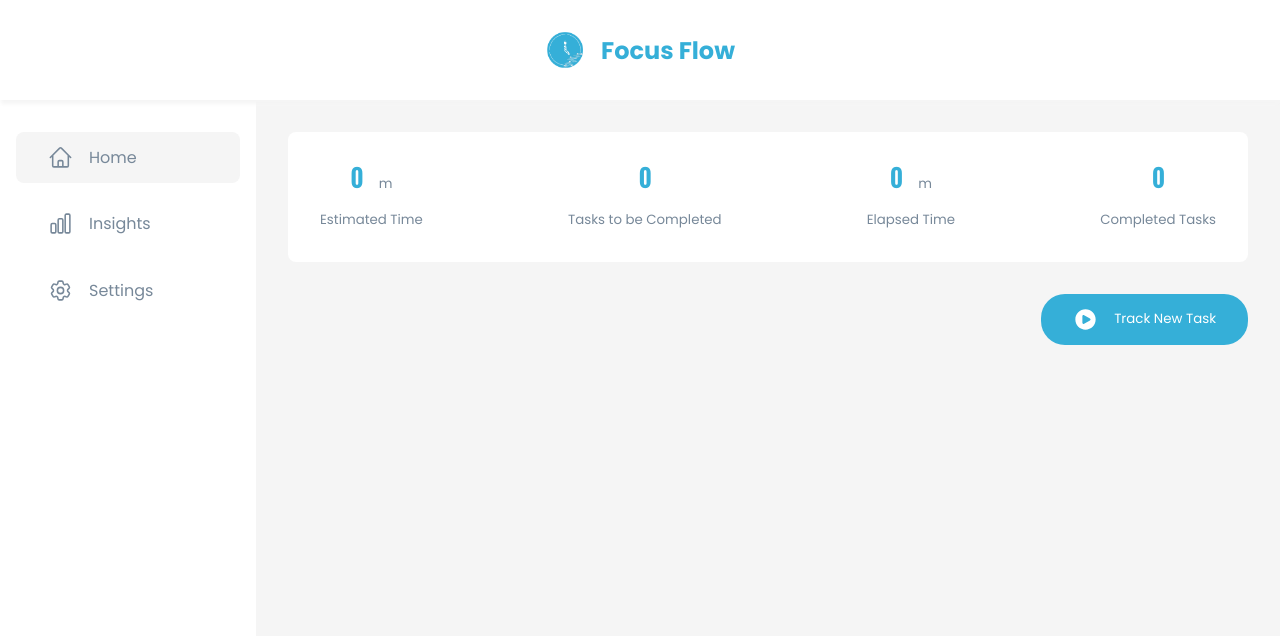
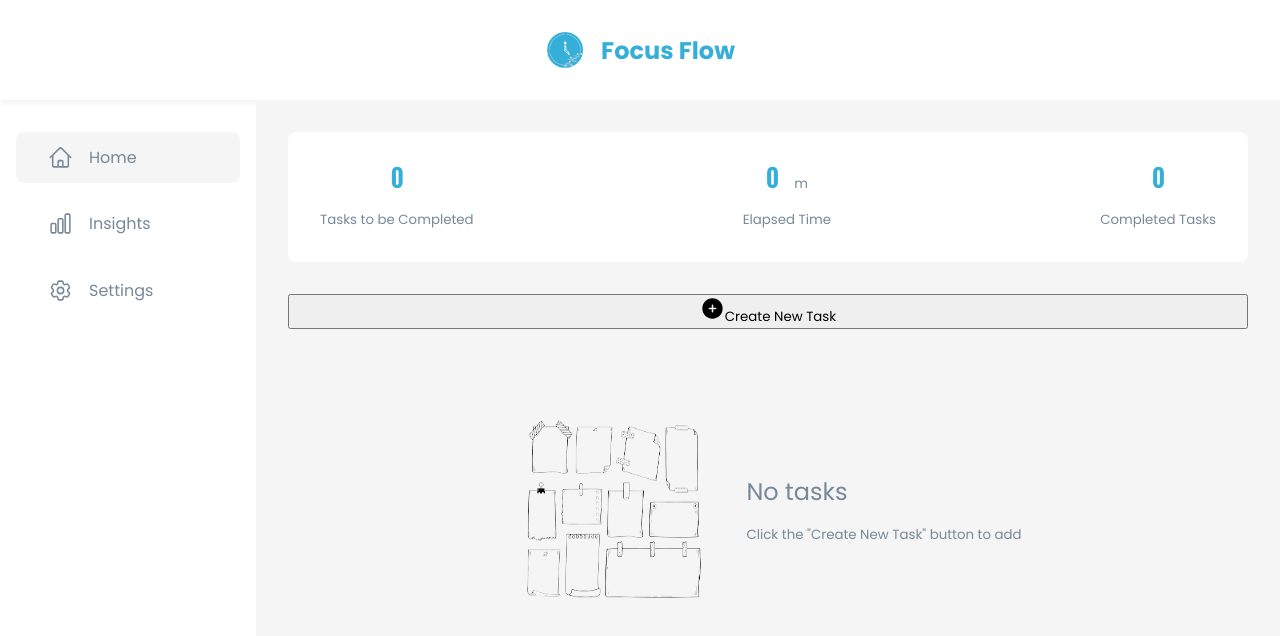
Before and after one commit to NeeshuSharmaa/focusFlow, a React (Vite) app: page / in a window 1280 px wide. Shown: the top 636 px of the page. Built offline with nearby package versions, Linux system fonts and the light colour scheme.

Commit message:
styled, refactored, rendered tasks on home

```diff
--- a/src/pages/home/Home.css
+++ b/src/pages/home/Home.css
@@ -31,15 +31,32 @@
 .home > input {
   padding: 0.5rem 1.25rem;
 }
-.home > button {
+.tasks-list {
   display: flex;
+  flex-direction: column;
+  gap: 1rem;
+  height: 100%;
+}
+.no-tasks {
+  display: flex;
+  padding-top: 3rem;
+  gap: 2rem;
+  justify-content: center;
   align-items: center;
+  width: max-content;
+  align-self: center;
+}
+.no-tasks > div {
+  display: flex;
   gap: 1rem;
-  padding: 0.8rem 2rem;
-  border: 0;
-  border-radius: 1.5rem;
-  background-color: var(--primary-blue);
-  color: white;
-  width: max-content;
-  align-self: flex-end;
+  flex-direction: column;
+
+  color: var(--primary-black);
 }
+.no-tasks > div > span {
+  font-size: 1.5rem;
+}
+.no-tasks > img {
+  width: 200px;
+  height: 200px;
+}
--- a/src/pages/home/Home.jsx
+++ b/src/pages/home/Home.jsx
@@ -3,39 +3,18 @@ import "./Home.css";
 
 import TaskModal from "../../components/taskModal/TaskModal";
 import { useSelector } from "react-redux";
+import SummaryOnHome from "./SummaryOnHome";
+import Task from "../../components/task/Task";
 
 export default function Home() {
   const [showTaskModal, setShowTaskModal] = useState(false);
+
   const tasks = useSelector((state) => state.tasks.allTasks);
-  console.log(tasks);
+
   return (
     <div className="home">
-      <section className="summary">
-        <div className="summary-child">
-          <div className="summary-child-main">
-            <h1>0</h1>
-            <small>m</small>
-          </div>
-          <small>Estimated Time</small>
-        </div>
-        <div className="summary-child">
-          <h1>0</h1>
-
-          <small>Tasks to be Completed</small>
-        </div>
-        <div className="summary-child">
-          <div className="summary-child-main">
-            <h1>0</h1>
-            <small>m</small>
-          </div>
-          <small>Elapsed Time</small>
-        </div>
-        <div className="summary-child">
-          <h1>0</h1>
-          <small>Completed Tasks</small>
-        </div>
-      </section>
-      <button onClick={() => setShowTaskModal(true)}>
+      <SummaryOnHome tasks={tasks} />
+      <button className="primary-btn" onClick={() => setShowTaskModal(true)}>
         <svg
           xmlns="http://www.w3.org/2000/svg"
           viewBox="0 0 24 24"
@@ -46,17 +25,30 @@ export default function Home() {
         >
           <path
             fillRule="evenodd"
-            d="M2.25 12c0-5.385 4.365-9.75 9.75-9.75s9.75 4.365 9.75 9.75-4.365 9.75-9.75 9.75S2.25 17.385 2.25 12zm14.024-.983a1.125 1.125 0 010 1.966l-5.603 3.113A1.125 1.125 0 019 15.113V8.887c0-.857.921-1.4 1.671-.983l5.603 3.113z"
+            d="M12 2.25c-5.385 0-9.75 4.365-9.75 9.75s4.365 9.75 9.75 9.75 9.75-4.365 9.75-9.75S17.385 2.25 12 2.25zM12.75 9a.75.75 0 00-1.5 0v2.25H9a.75.75 0 000 1.5h2.25V15a.75.75 0 001.5 0v-2.25H15a.75.75 0 000-1.5h-2.25V9z"
             clipRule="evenodd"
           />
         </svg>
-        <span>Track New Task</span>
+
+        <span>Create New Task</span>
       </button>
-      <section className="tasks-list">
-        {tasks.map((task) => (
-          <span key={task.id}>{task.name}</span>
-        ))}
-      </section>
+
+      {!!tasks.length && (
+        <section className="tasks-list">
+          {tasks.map((task) => (
+            <Task key={task.id} {...task} />
+          ))}{" "}
+        </section>
+      )}
+      {tasks.length === 0 && (
+        <div className="no-tasks">
+          <img src="no-tasks.png" alt="no-tasks-illustration" />
+          <div>
+            <span>No tasks</span>
+            <small>{`Click the "Create New Task" button to add`}</small>
+          </div>
+        </div>
+      )}
       <TaskModal
         setShowTaskModal={setShowTaskModal}
         showTaskModal={showTaskModal}
--- /dev/null
+++ b/src/pages/home/SummaryOnHome.jsx
@@ -0,0 +1,22 @@
+export default function SummaryOnHome() {
+  return (
+    <section className="summary">
+      <div className="summary-child">
+        <h1>0</h1>
+
+        <small>Tasks to be Completed</small>
+      </div>
+      <div className="summary-child">
+        <div className="summary-child-main">
+          <h1>0</h1>
+          <small>m</small>
+        </div>
+        <small>Elapsed Time</small>
+      </div>
+      <div className="summary-child">
+        <h1>0</h1>
+        <small>Completed Tasks</small>
+      </div>
+    </section>
+  );
+}
```
